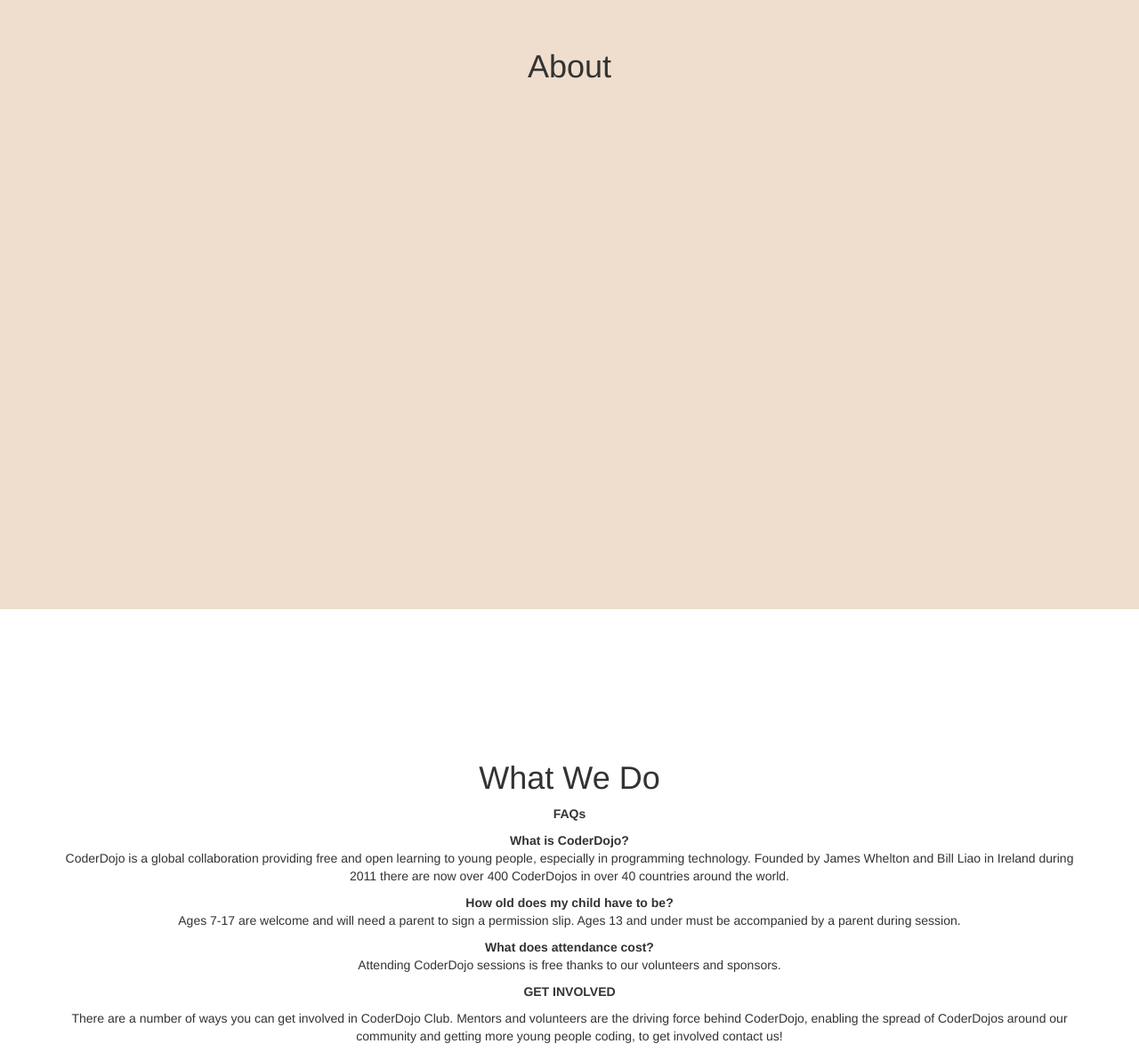
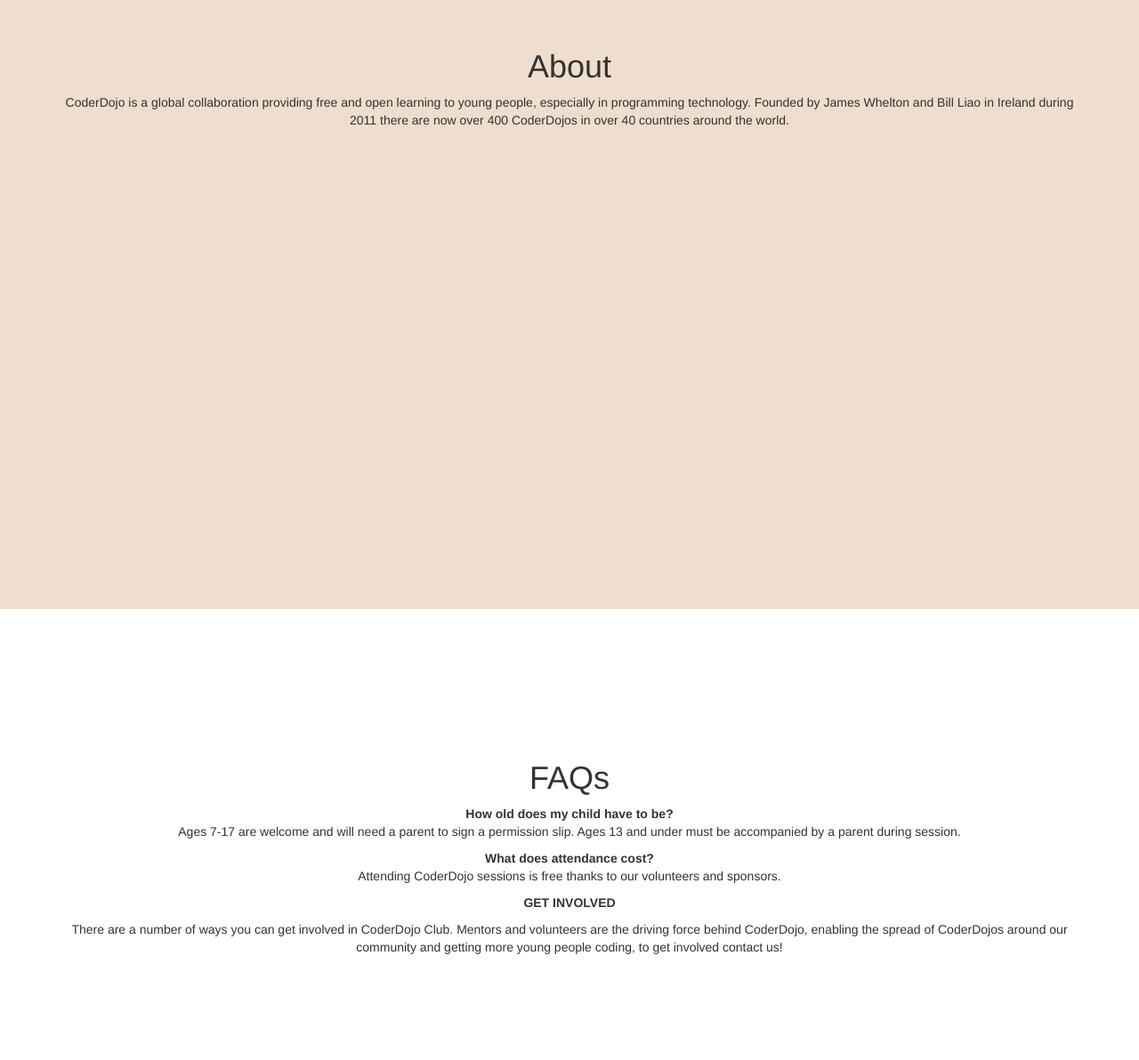
Before and after one commit to codeclubbentleigh/codeclubbentleigh.github.io, a plain HTML site: page index.html in a window 1280 px wide. Shown: the part 935-2127 px from the top of the page at 89% size. Drawn offline with Linux system fonts and the light colour scheme.

Commit message:
Update index.html

```diff
--- a/index.html
+++ b/index.html
@@ -74,6 +74,7 @@ D<!doctype html>
             <div class="row">
                 <div class="col-lg-12">
                     <h1>About</h1>
+			<p>CoderDojo is a global collaboration providing free and open learning&nbsp;to young people, especially in programming technology. Founded by&nbsp;James Whelton and Bill Liao in Ireland during 2011 there are now&nbsp;over 400 CoderDojos in over 40 countries around the world.<br /></p>
                 </div>
             </div>
         </div>
@@ -84,9 +85,7 @@ D<!doctype html>
         <div class="container">
             <div class="row">
                 <div class="col-lg-12">
-                    <h1>What We Do</h1>
-			<p><strong>FAQs</strong></p>
-<p><strong>What is CoderDojo?</strong><br />CoderDojo is a global collaboration providing free and open learning&nbsp;to young people, especially in programming technology. Founded by&nbsp;James Whelton and Bill Liao in Ireland during 2011 there are now&nbsp;over 400 CoderDojos in over 40 countries around the world.<br /></p>
+                    <h1>FAQs</h1>
 <p><strong>How old does my child have to be?</strong><br />Ages 7-17 are welcome and will need a parent to sign a permission&nbsp;slip. Ages 13 and under must be accompanied by a parent during&nbsp;session.<br /></p>
 <p><strong>What does attendance cost?</strong><br />Attending CoderDojo sessions is free thanks to our volunteers and&nbsp;sponsors.</p>
 <p><strong>GET INVOLVED</strong></p>
```
